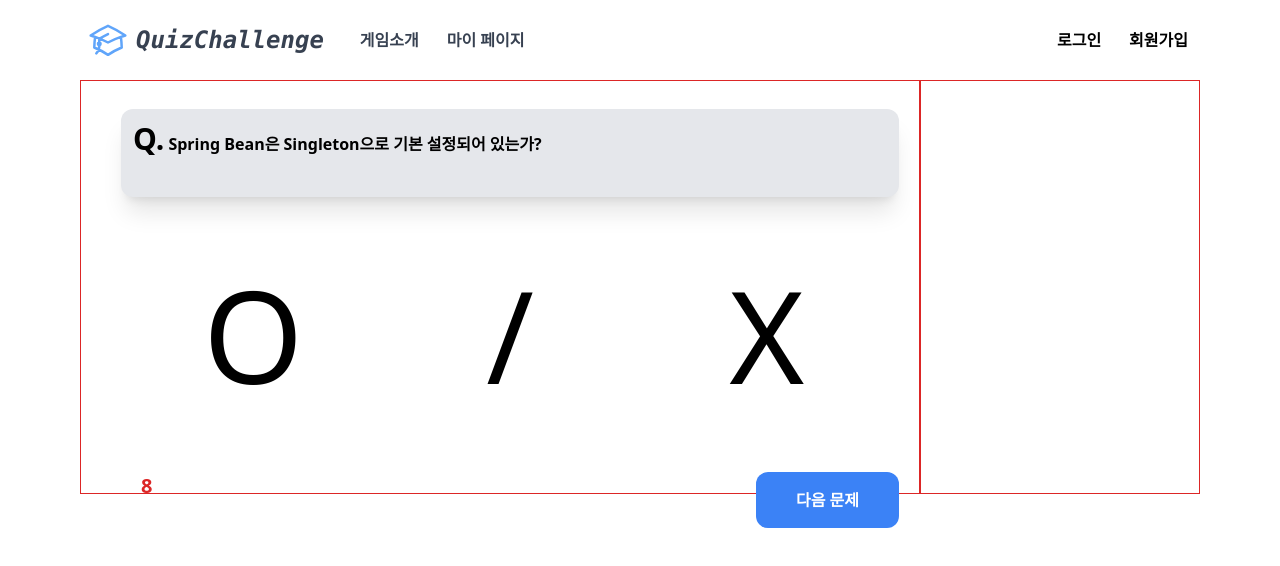
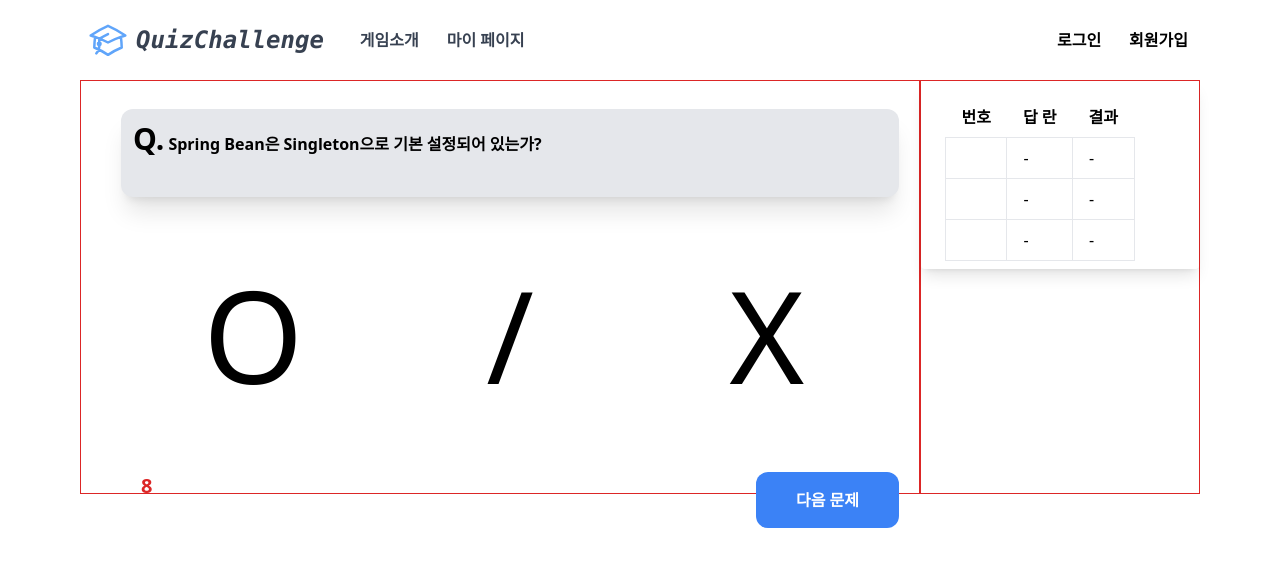
Before and after one commit to 0320kangk/quiz_challenge_front, a Vue app: page /test in a window 1280 px wide. Both pictures are taken after a click on the button "게임 시작". Shown: the top 566 px of the page. Built offline with nearby package versions, Linux system fonts and the light colour scheme.

Commit message:
싱글 퀴즈 문제 답안 표 생성v1

```diff
--- a/src/components/views/SingleGame.vue
+++ b/src/components/views/SingleGame.vue
@@ -100,8 +100,38 @@
       </div>
       <div
         v-if="gameStarted"
-        class="col-span-12 sm:col-span-3 border border-red-600 flex justify-center"
-      ></div>
+        class="col-span-12 sm:col-span-3 w-full border border-red-600 flex flex-col justify-center"
+      >
+        <div class="max-w-sm rounded overflow-hidden shadow-lg">
+          <div class="px-6 pt-4 pb-2">
+            <!-- 문제 결과 표 -->
+            <table class="table-auto w-full text-left">
+              <thead class="whitespace-nowrap">
+                <tr>
+                  <th class="px-4 py-2">번호</th>
+                  <th class="px-4 py-2">답 란</th>
+                  <th class="px-4 py-2">결과</th>
+                </tr>
+              </thead>
+              <tbody>
+                <tr v-for="(answer, i) in quizQuestions" :key="i">
+                  <td class="border px-4 py-2">{{ answer.questionNumber }}</td>
+                  <td class="border px-4 py-2">-</td>
+                  <td
+                    class="border px-4 py-2"
+                    :class="{
+                      'text-green-500': answer.isCorrect,
+                      'text-red-500': answer.isCorrect === false,
+                    }"
+                  >
+                    -
+                  </td>
+                </tr>
+              </tbody>
+            </table>
+          </div>
+        </div>
+      </div>
     </div>
   </div>
 </template>
--- a/src/components/views/Test.vue
+++ b/src/components/views/Test.vue
@@ -90,10 +90,41 @@
           </div>
         </div>
       </div>
+      <!-- 답안 표 -->
       <div
         v-if="gameStarted"
-        class="col-span-12 sm:col-span-3 border border-red-600 flex justify-center"
-      ></div>
+        class="col-span-12 sm:col-span-3 border border-red-600"
+      >
+        <div class="max-w-sm rounded overflow-hidden shadow-lg">
+          <div class="overflow-x-auto px-6 pt-4 pb-2">
+            <!-- 문제 결과 표 -->
+            <table class="text-left">
+              <thead class="whitespace-nowrap">
+                <tr>
+                  <th class="px-4 py-2">번호</th>
+                  <th class="px-4 py-2">답 란</th>
+                  <th class="px-4 py-2">결과</th>
+                </tr>
+              </thead>
+              <tbody>
+                <tr v-for="(answer, i) in quizQuestions" :key="i">
+                  <td class="border px-4 py-2">{{ answer.questionNumber }}</td>
+                  <td class="border px-4 py-2">-</td>
+                  <td
+                    class="border px-4 py-2"
+                    :class="{
+                      'text-green-500': answer.isCorrect,
+                      'text-red-500': answer.isCorrect === false,
+                    }"
+                  >
+                    -
+                  </td>
+                </tr>
+              </tbody>
+            </table>
+          </div>
+        </div>
+      </div>
     </div>
   </div>
 </template>
```
